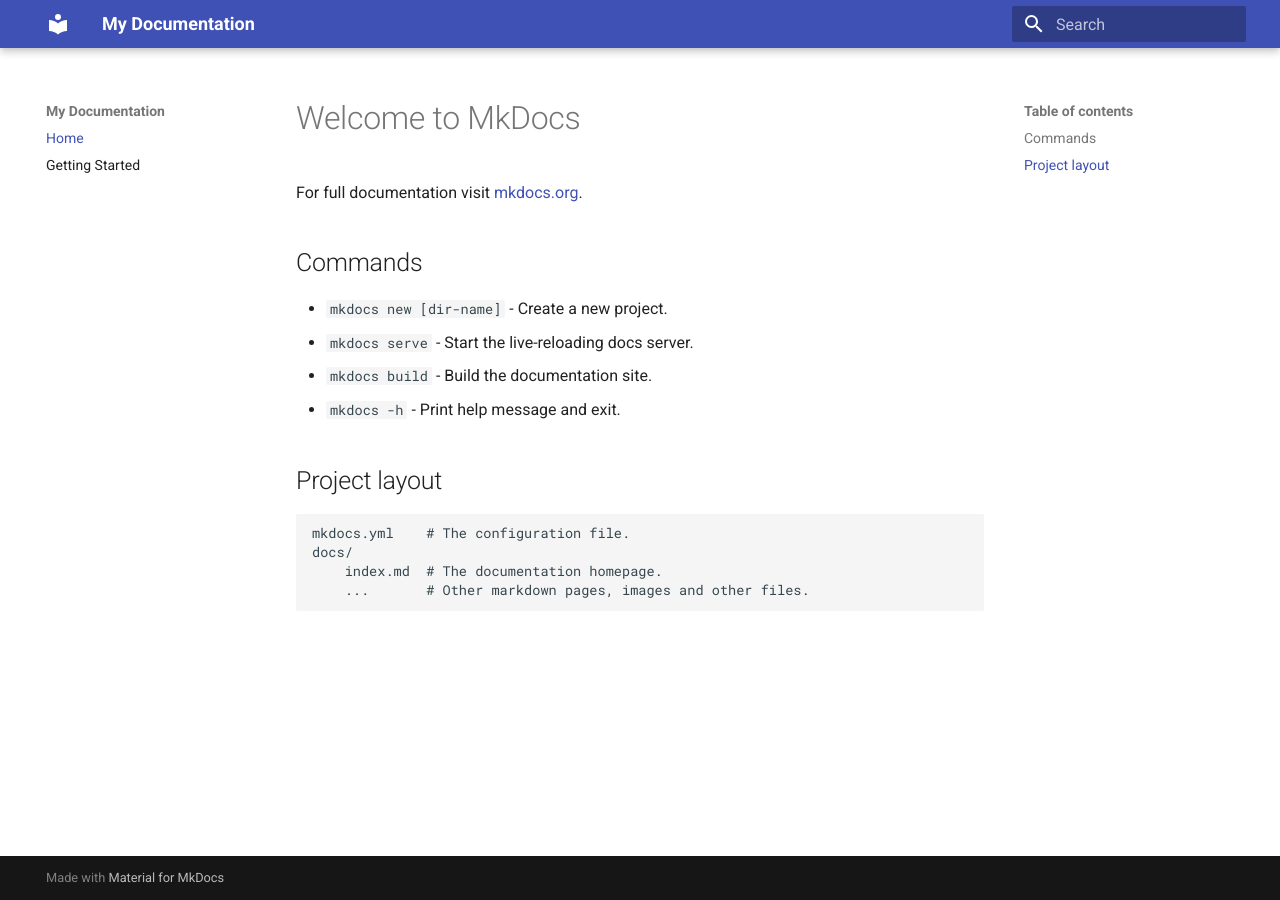
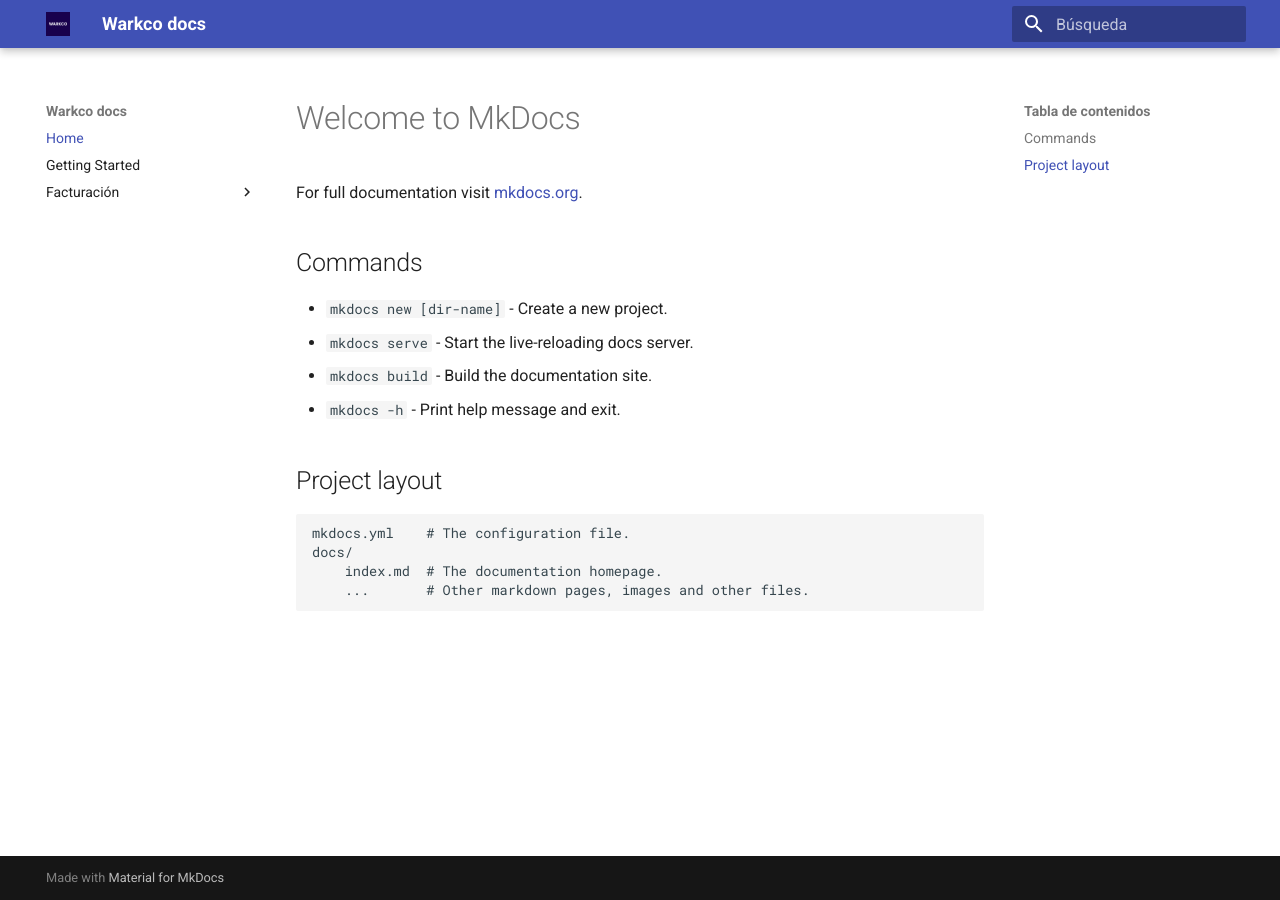
Before and after one commit to NahuelRaspanti/warkco-docs, an MkDocs documentation site: the page built from docs/index.md, in a window 1280 px wide. Built offline with MkDocs 1.6.1 and Material for MkDocs 9.7.7, drawn with Linux system fonts in a browser that asks for light colours.

Commit message:
Probando

```diff
--- a/mkdocs.yml
+++ b/mkdocs.yml
@@ -1,9 +1,18 @@
-site_name: My Documentation
+site_name: Warkco docs
 theme:
   name: material
+  language: es
+  logo: assets/warkco-icon.png
+  favicon: assets/warkco-icon.png
+  features:
+    - navigation.indexes
+    - toc.follow
+    - navigation.top
 nav:
   - Home: index.md
   - Getting Started: getting-started.md
+  - Facturación:
+      - Crear factura: facturas/crear-factura.md
 
 markdown_extensions:
   - admonition
```
Also changed, not shown: docs/facturas/crear-factura.md (added, +7 -0 lines), docs/facturas/factura-home.md (added, +1 -0 lines), docs/getting-started.md (added, +137 -0 lines), docs/assets/warkco-icon.png (added), 2 other files.
